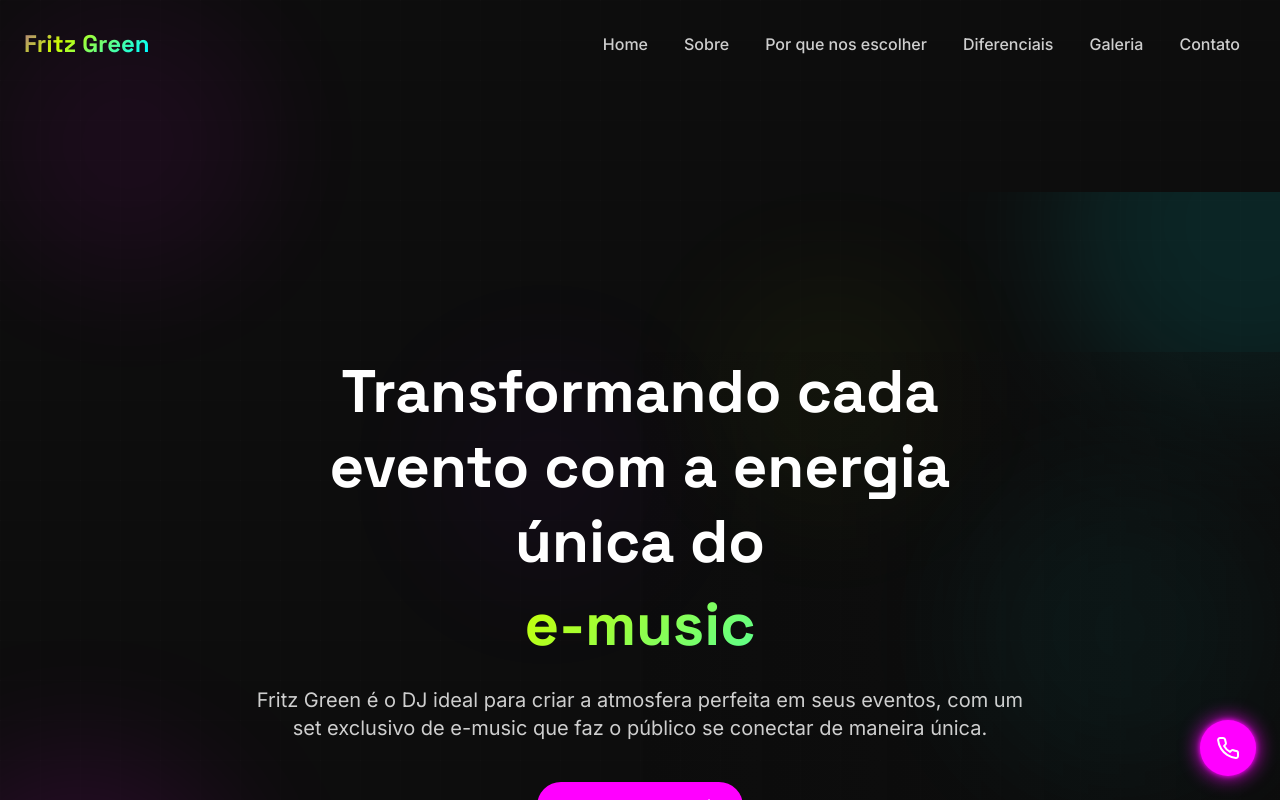
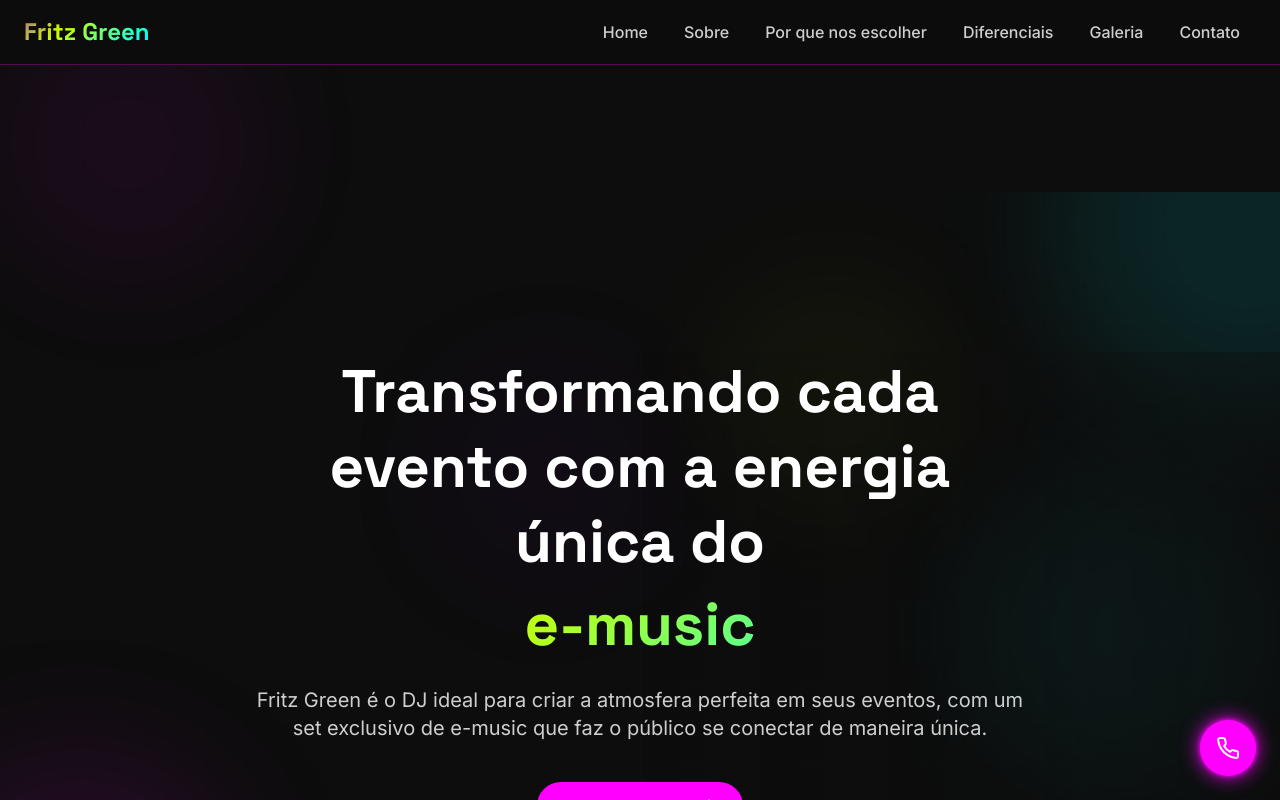
Before and after one commit to andregustavo1/electric-vibes-fritz, a React (Vite) app: page / in a window 1280 px wide. Built offline with nearby package versions, Linux system fonts and the light colour scheme.

Commit message:
Remove isScrolled function
Removes the isScrolled function and sets a default background for the header.

```diff
--- a/src/components/Header.tsx
+++ b/src/components/Header.tsx
@@ -1,21 +1,9 @@
 
-import React, { useState, useEffect } from 'react';
+import React, { useState } from 'react';
 import { Menu, X } from 'lucide-react';
 
 const Header: React.FC = () => {
-  const [isScrolled, setIsScrolled] = useState(false);
   const [isMenuOpen, setIsMenuOpen] = useState(false);
-
-  useEffect(() => {
-    const handleScroll = () => {
-      setIsScrolled(window.scrollY > 10);
-    };
-
-    window.addEventListener('scroll', handleScroll);
-    return () => {
-      window.removeEventListener('scroll', handleScroll);
-    };
-  }, []);
 
   const toggleMenu = () => {
     setIsMenuOpen(!isMenuOpen);
@@ -32,11 +20,7 @@ const Header: React.FC = () => {
 
   return (
     <header
-      className={`fixed top-0 left-0 right-0 z-50 transition-all duration-300 ${
-        isScrolled
-          ? 'bg-fritz-black/95 backdrop-blur-lg border-b border-neon-pink/30 shadow-neon-pink/20 py-3'
-          : 'bg-transparent py-6'
-      }`}
+      className="fixed top-0 left-0 right-0 z-50 bg-fritz-black/95 backdrop-blur-lg border-b border-neon-pink/30 shadow-neon-pink/20 py-3"
     >
       <div className="container mx-auto px-6 flex justify-between items-center">
         <a href="#home" className="text-2xl font-heading font-bold text-white relative z-10">
```
